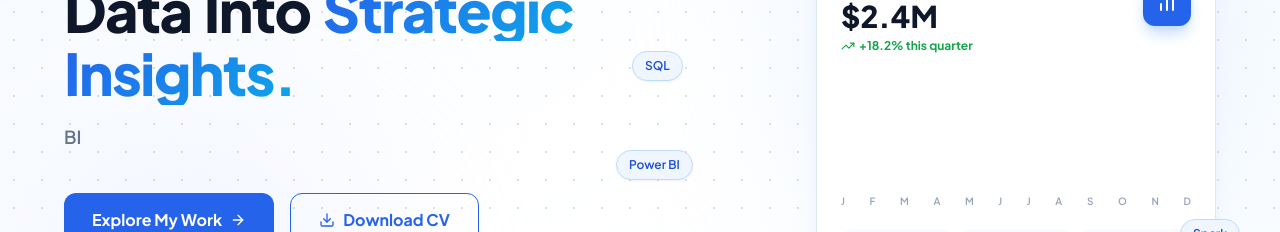
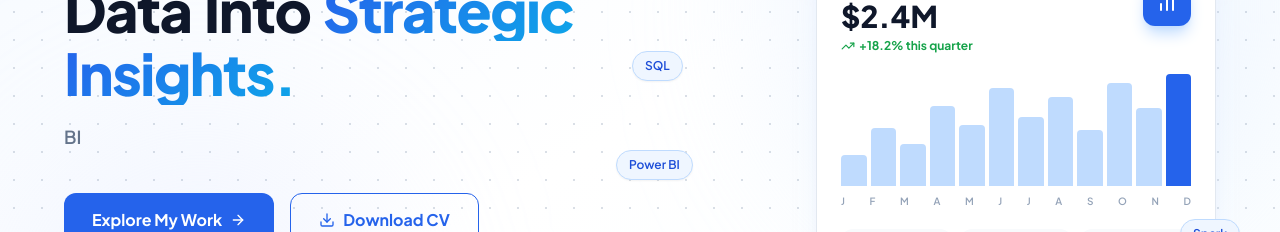
Before and after one commit to pedacitodecielo-lab/portfolio-, a Next.js app: page / in a window 1280 px wide. Shown: the part 282-514 px from the top of the page. Built offline with nearby package versions, Linux system fonts and the light colour scheme; no server answers.

Commit message:
Fix bar chart height percentage rendering

```diff
--- a/components/Hero.tsx
+++ b/components/Hero.tsx
@@ -134,13 +134,13 @@ export default function Hero() {
               </div>
 
               {/* Animated bar chart */}
-              <div className="flex items-end gap-1 h-28 mb-2">
+              <div className="flex gap-1 h-28 mb-2">
                 {barData.map((h, i) => (
-                  <div key={i} className="flex-1 flex flex-col justify-end rounded-t overflow-hidden">
+                  <div key={i} className="flex-1 flex flex-col justify-end h-full">
                     <div
                       className={`rounded-t transition-all ${i === barData.length - 1 ? 'bg-blue-600' : 'bg-blue-200 hover:bg-blue-300'}`}
                       style={{
-                        height: barsVisible ? `${h}%` : '4px',
+                        height: barsVisible ? `${h}%` : '2px',
                         transitionDuration: '700ms',
                         transitionDelay: `${i * 45}ms`,
                         transitionTimingFunction: 'cubic-bezier(0.34, 1.56, 0.64, 1)',
```
